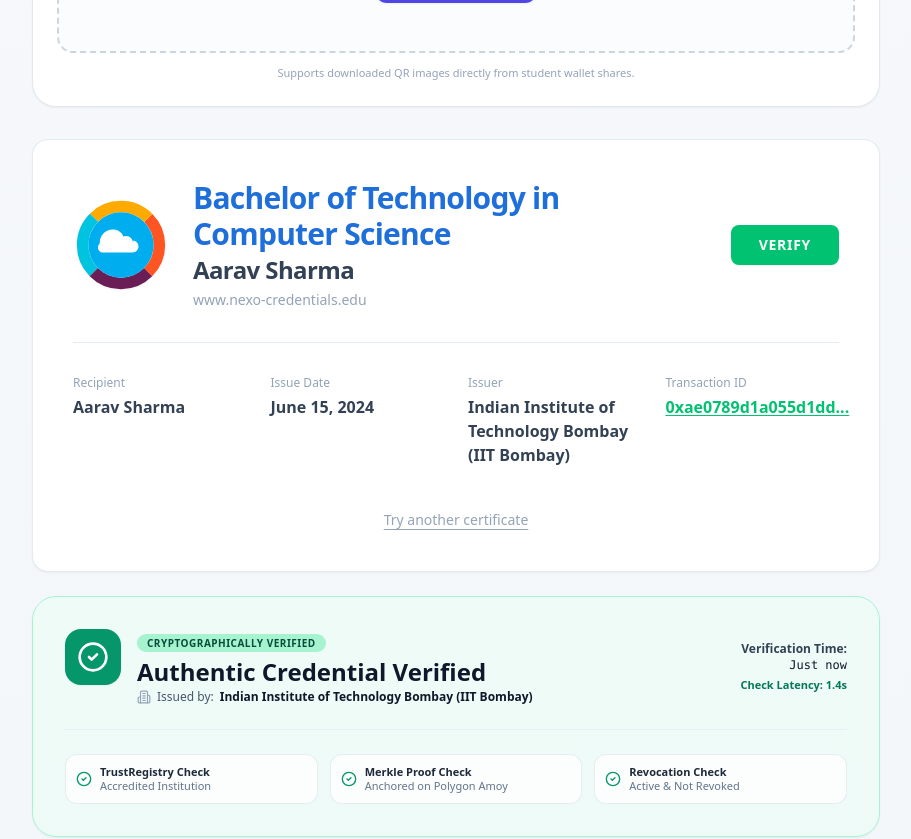
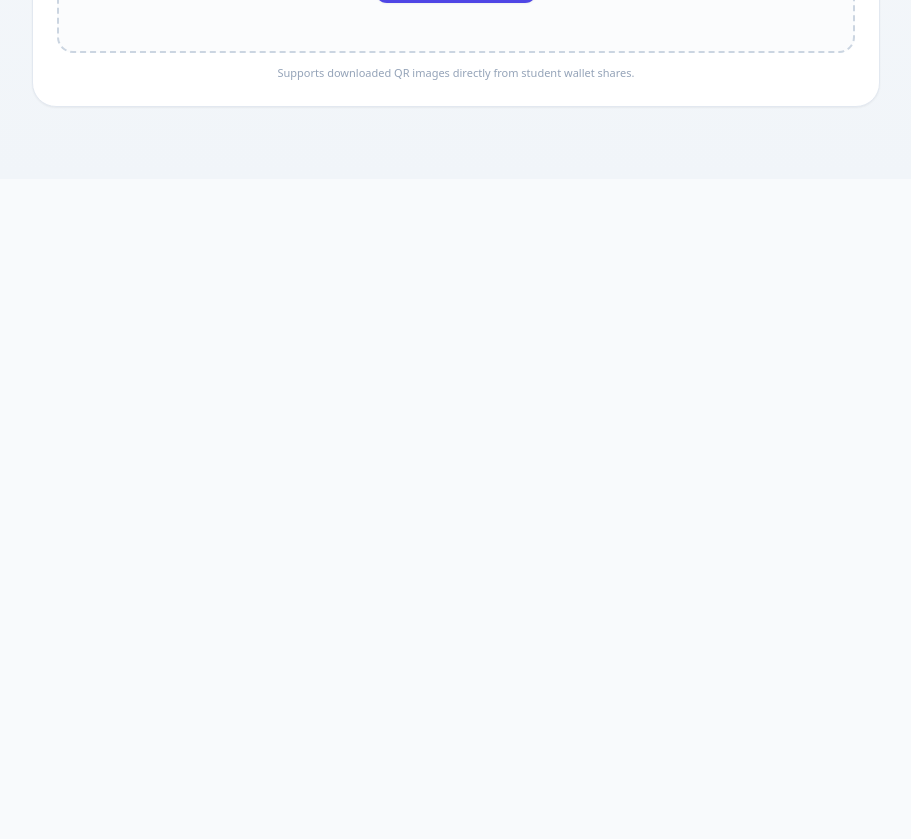
Before and after one commit to ajit-builds/Nexo, a Next.js app: page /verify in a window 1280 px wide. Shown: the part 720-1559 px from the top of the page, without its empty margins (184-1095 px from the left). After the commit the page ends 899 px from the top, so only its background shows below. Built offline with nearby package versions, Linux system fonts and the light colour scheme.

Commit message:
fix(verify): hide card by default so tabs function cleanly without static card stuck below every tab

```diff
--- a/src/app/verify/page.tsx
+++ b/src/app/verify/page.tsx
@@ -60,8 +60,7 @@ function VerifierContent() {
   const rawData = searchParams.get('data');
 
   const [activeTab, setActiveTab] = useState<'camera' | 'paste' | 'demo'>('camera');
-  const [showScannerOptions, setShowScannerOptions] = useState(false);
-  const [presentation, setPresentation] = useState<VerificationPresentationPayload | null>(DEFAULT_VERIFY_PRESENTATION);
+  const [presentation, setPresentation] = useState<VerificationPresentationPayload | null>(null);
   const [manualInput, setManualInput] = useState('');
   const [loading, setLoading] = useState(false);
   const [error, setError] = useState<string | null>(null);
@@ -273,8 +272,9 @@ function VerifierContent() {
         </p>
       </div>
 
-      {/* Mode Selection Tabs - Always visible for instant recruiter action */}
-      <div className="mb-8">
+      {/* Mode Selection Tabs - Only visible when waiting for a scan or choosing another candidate */}
+      {!presentation && (
+        <div className="mb-8 animate-fadeIn">
           <div className="flex justify-center mb-6">
             <div className="inline-flex rounded-2xl bg-slate-100 p-1.5 border border-slate-200 shadow-inner">
               <button
@@ -384,6 +384,7 @@ function VerifierContent() {
             )}
           </div>
         </div>
+      )}
 
       {/* Loading State */}
       {loading && (
@@ -440,10 +441,9 @@ function VerifierContent() {
               setVerifiedTime(new Date().toLocaleTimeString());
             }}
             onReset={() => {
-              setActiveTab('camera');
-              if (typeof window !== 'undefined') {
-                window.scrollTo({ top: 120, behavior: 'smooth' });
-              }
+              setPresentation(null);
+              setError(null);
+              router.push('/verify');
             }}
           />
 
```
Lines whose indentation alone changed are shown as unchanged.
